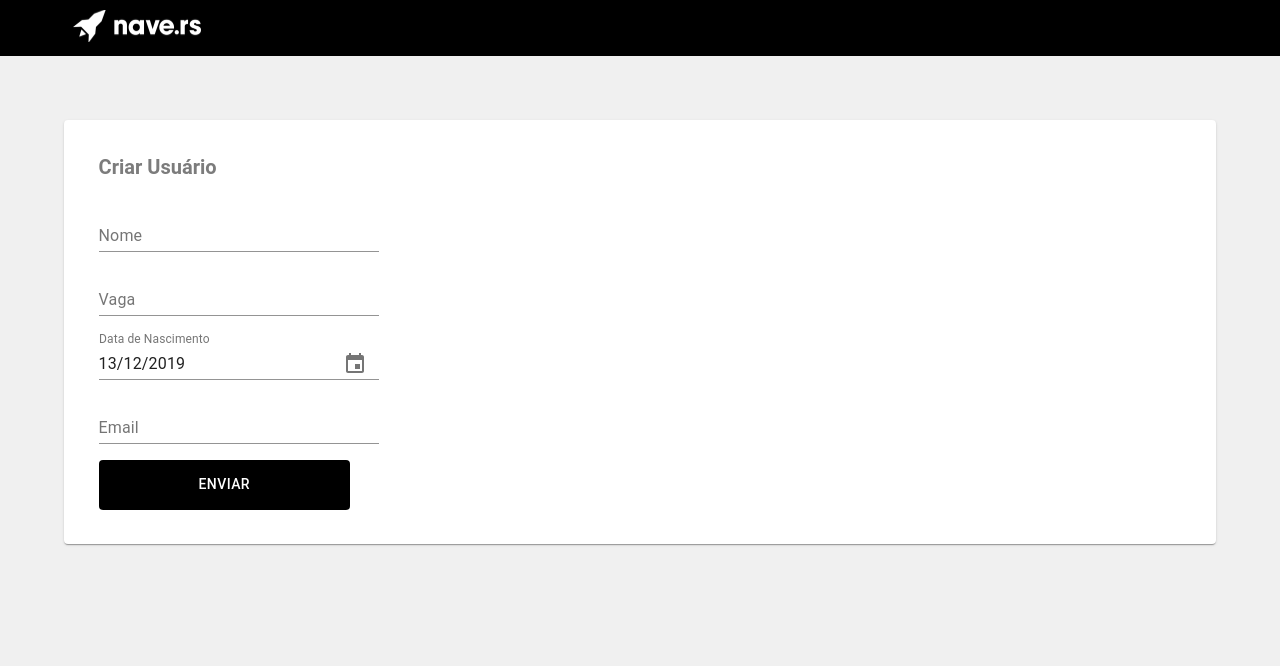
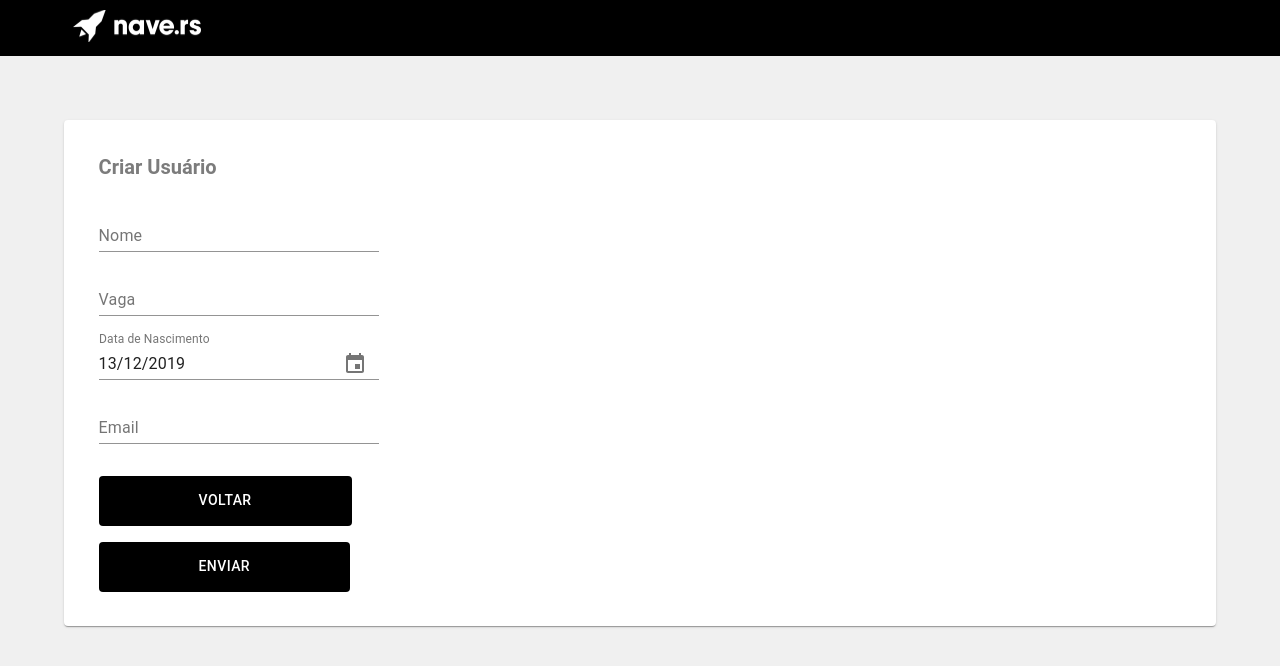
Before and after one commit to dionevoss/Jobs, a React (Create React App) app: page /register in a window 1280 px wide. Shown: the top 666 px of the page. Built offline with nearby package versions, Linux system fonts and the light colour scheme.

Commit message:
hotfix styles folders

```diff
--- a/src/screens/Home/index.js
+++ b/src/screens/Home/index.js
@@ -4,7 +4,7 @@ import Moment from 'react-moment'
 import { Table, TableBody, TableHead, TableRow, TableCell } from '@material-ui/core'
 
 import { ContainerStyle, TableCellStyle, TableRowStyle } from './styled'
-import { ButtonStyle, PaperStyle } from '../../components/stlyes'
+import { ButtonStyle, PaperStyle } from '../../components/styles'
 import Header from '../../components/Header'
 
 import api from '../../services/api'
--- a/src/screens/Profile/index.js
+++ b/src/screens/Profile/index.js
@@ -4,7 +4,7 @@ import { Link } from 'react-router-dom'
 import Moment from 'react-moment'
 
 import { SubjectStyle } from './styled'
-import { PaperStyle, ButtonStyle, TextStyle, SpacerStyle } from '../../assets/stlyes'
+import { PaperStyle, ButtonStyle, TextStyle, SpacerStyle } from '../../components/styles'
 import Header from '../../components/Header'
 
 import api from '../../services/api'
--- a/src/screens/Register/index.js
+++ b/src/screens/Register/index.js
@@ -3,11 +3,12 @@ import { Redirect } from 'react-router'
 import DateFnsUtils from '@date-io/date-fns'
 import { MuiPickersUtilsProvider } from "@material-ui/pickers"
 
-import { PaperStyle, TextStyle, ButtonStyle, SpacerStyle } from '../../components/stlyes'
+import { PaperStyle, TextStyle, ButtonStyle, SpacerStyle } from '../../components/styles'
 import { KeyboardDatePickerStyle, TextFieldStyle } from './styled'
 import Header from '../../components/Header'
 
 import api from '../../services/api'
+import { Link } from '@material-ui/core'
 
 
 export default () => {
@@ -111,7 +112,14 @@ export default () => {
 
                         />
                         <SpacerStyle />
+                        <SpacerStyle />
 
+                        <Link to='/' >
+                            <ButtonStyle style={{ padding: '0 100px 0 100px' }}>
+                                Voltar
+                            </ButtonStyle>
+                        </Link>
+                        <SpacerStyle />
                         <ButtonStyle type="submit" style={{ padding: '0 100px 0 100px' }}>
                             Enviar
                         </ButtonStyle>
```
Also changed, not shown: src/components/styles/index.js (line endings or trailing spaces).
